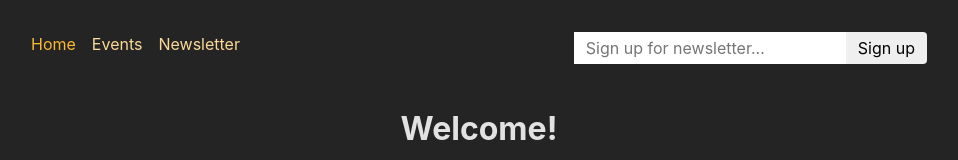
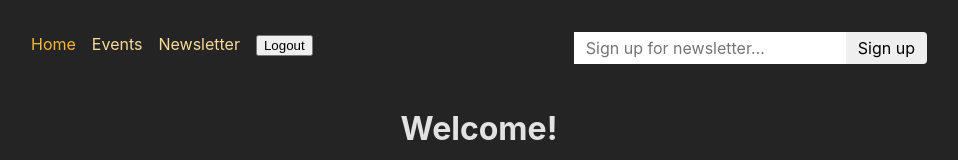
Before and after one commit to aleknovkovski/lrn-max-reactAuthentication, a React (Create React App) app in the folder frontend/: page / in a window 1280 px wide. Shown: the top 160 px of the page, without its empty margins (161-1119 px from the left). Built offline with nearby package versions, Linux system fonts and the light colour scheme.

Commit message:
Add logoutAction that removes token

```diff
--- a/frontend/src/App.js
+++ b/frontend/src/App.js
@@ -14,6 +14,7 @@
 import { action as manipulateEventAction } from './components/EventForm';
 import NewsletterPage, { action as newsletterAction } from './pages/Newsletter';
 import AuthenticationPage, { action as authAction } from './pages/Authentication';
+import { action as logoutAction } from './pages/Logout';
 
 const router = createBrowserRouter([
   {
@@ -65,6 +66,10 @@
         element: <AuthenticationPage />,
         action: authAction
       },
+      {
+        path: 'logout',
+        action: logoutAction,
+      },
     ],
   },
 ]);
--- a/frontend/src/components/MainNavigation.js
+++ b/frontend/src/components/MainNavigation.js
@@ -1,4 +1,4 @@
-import { NavLink } from 'react-router-dom';
+import {Form, NavLink} from 'react-router-dom';
 
 import classes from './MainNavigation.module.css';
 import NewsletterSignup from './NewsletterSignup';
@@ -39,6 +39,11 @@
               Newsletter
             </NavLink>
           </li>
+          <li>
+            <Form action="/logout" method="post">
+              <button>Logout</button>
+            </Form>
+          </li>
         </ul>
       </nav>
       <NewsletterSignup />
--- /dev/null
+++ b/frontend/src/pages/Logout.js
@@ -0,0 +1,6 @@
+import { redirect } from 'react-router-dom';
+
+export function action() {
+  localStorage.removeItem('token');
+  return redirect('/');
+}
```
